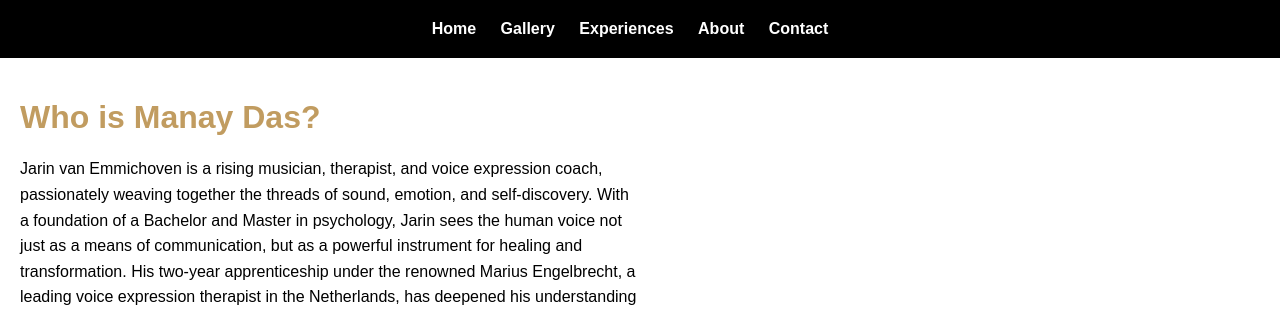
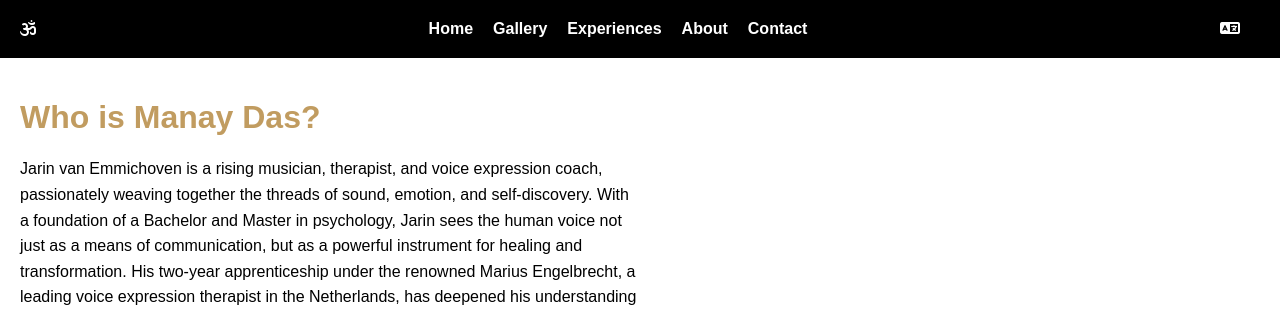
Before and after one commit to denisklopotan/atma-bhavaka, a Django app: page /about/ in a window 1280 px wide. Shown: the top 309 px of the page. Run offline with Django 5.2, Linux system fonts and the light colour scheme.

Commit message:
Add navbar home and language icons

```diff
--- a/static/css/styles.css
+++ b/static/css/styles.css
@@ -21,11 +21,24 @@ header nav ul {
     list-style-type: none;
     margin: 0;
     padding: 0;
+    display: flex; /* Add this */
+    align-items: center; /* Add this */
+    justify-content: center; /* Add this */
 }
 
 header nav ul li {
     display: inline;
     margin-right: 20px;
+}
+
+/* Add these two new rules */
+header nav ul li:first-child {
+    margin-right: auto;
+    /* font-size: 2em; */
+}
+
+  header nav ul li:last-child {
+    margin-left: auto;
 }
 
 header nav ul li a {
--- a/templates/base.html
+++ b/templates/base.html
@@ -12,11 +12,18 @@
     <header>
         <nav>
           <ul>
+            <li>
+              <a href="{% url 'home' %}">
+                <i class="fas fa-om"></i> </a>
+            </li>
             <li><a href="{% url 'home' %}">Home</a></li>
             <li><a href="{% url 'gallery' %}">Gallery</a></li>
             <li><a href="{% url 'experiences' %}">Experiences</a></li>
             <li><a href="{% url 'about' %}">About</a></li>
             <li><a href="{% url 'contact' %}">Contact</a></li>
+            <li>
+              <a href="#"> <i class="fas fa-language"></i> </a>
+            </li>
           </ul>
         </nav>
     </header>
```
Lines whose indentation alone changed are shown as unchanged.
